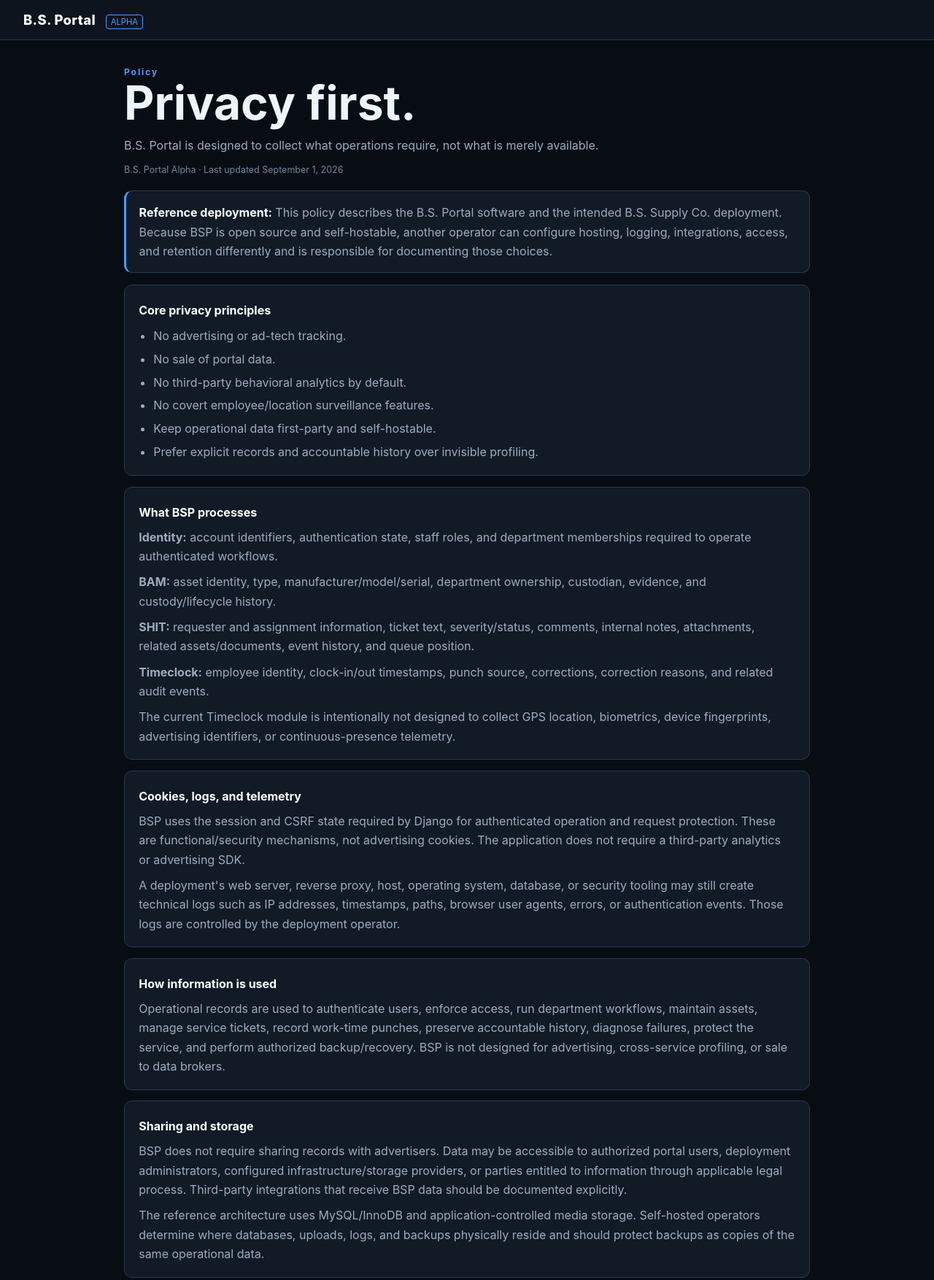
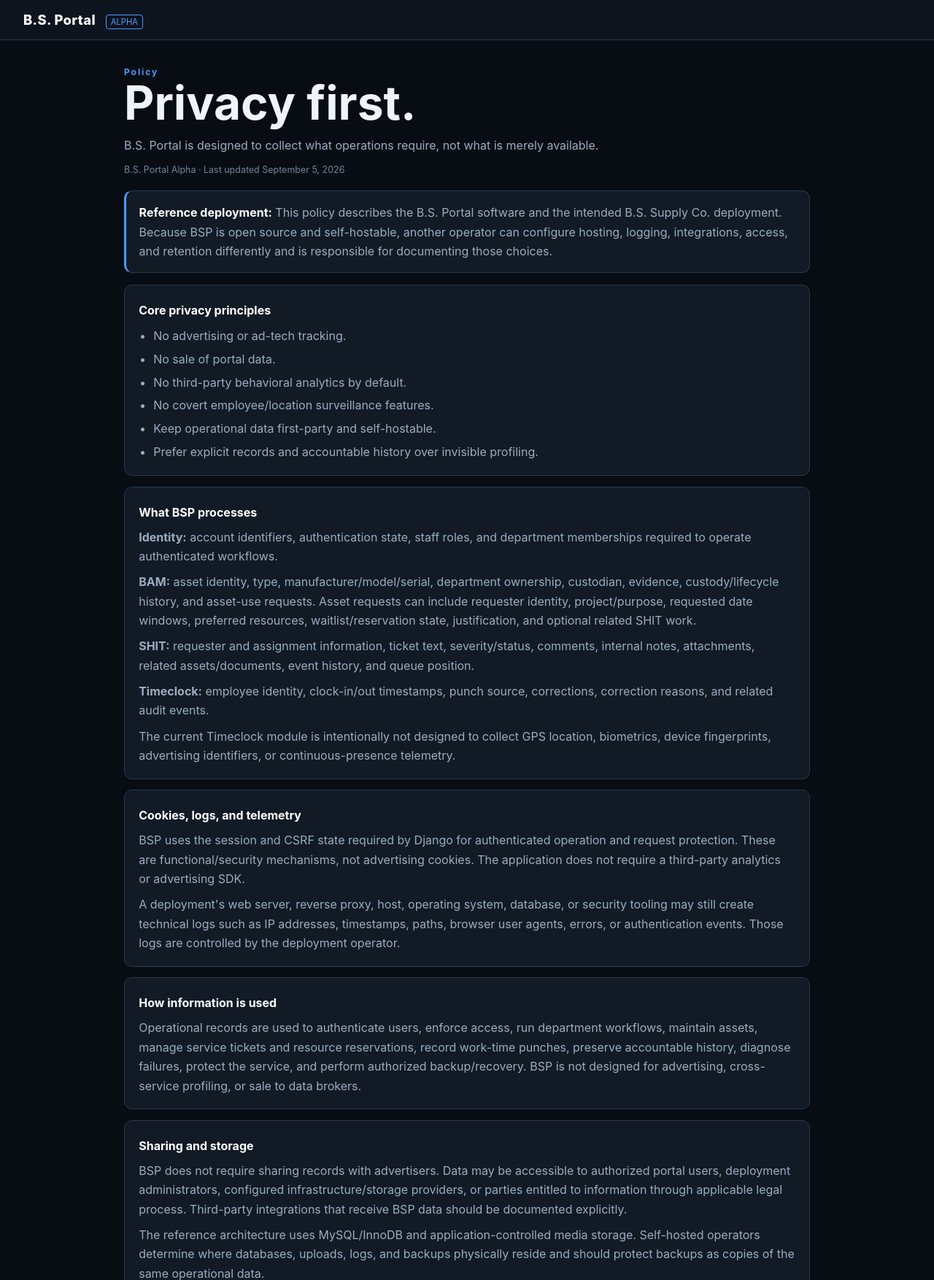
Before and after one commit to yung-megafone/bs-portal, a Django app: page /privacy/ in a window 1280 px wide. Shown: the top 1754 px of the page at 73% size. Run offline with Django 5.2, Linux system fonts and the light colour scheme; parts of the project's set-up code (start-up, migrations or seed data) failed here and were passed over.

Commit message:
feat(privacy): update privacy policy with new last updated date and expanded BAM asset-use requests details

```diff
--- a/portal/apps/core/templates/core/privacy.html
+++ b/portal/apps/core/templates/core/privacy.html
@@ -13,7 +13,7 @@
         <span class="eyebrow">Policy</span>
         <h1>Privacy first.</h1>
         <p class="lede">B.S. Portal is designed to collect what operations require, not what is merely available.</p>
-        <p class="policy-meta">B.S. Portal Alpha · Last updated September 1, 2026</p>
+        <p class="policy-meta">B.S. Portal Alpha · Last updated September 5, 2026</p>
     </header>
 
     <div class="policy-callout">
@@ -37,7 +37,7 @@
     <section class="policy-section">
         <h2>What BSP processes</h2>
         <p><strong>Identity:</strong> account identifiers, authentication state, staff roles, and department memberships required to operate authenticated workflows.</p>
-        <p><strong>BAM:</strong> asset identity, type, manufacturer/model/serial, department ownership, custodian, evidence, and custody/lifecycle history.</p>
+        <p><strong>BAM:</strong> asset identity, type, manufacturer/model/serial, department ownership, custodian, evidence, custody/lifecycle history, and asset-use requests. Asset requests can include requester identity, project/purpose, requested date windows, preferred resources, waitlist/reservation state, justification, and optional related SHIT work.</p>
         <p><strong>SHIT:</strong> requester and assignment information, ticket text, severity/status, comments, internal notes, attachments, related assets/documents, event history, and queue position.</p>
         <p><strong>Timeclock:</strong> employee identity, clock-in/out timestamps, punch source, corrections, correction reasons, and related audit events.</p>
         <p>The current Timeclock module is intentionally not designed to collect GPS location, biometrics, device fingerprints, advertising identifiers, or continuous-presence telemetry.</p>
@@ -61,7 +61,7 @@
         <h2>How information is used</h2>
         <p>
             Operational records are used to authenticate users, enforce access, run department workflows, maintain assets,
-            manage service tickets, record work-time punches, preserve accountable history, diagnose failures, protect the
+            manage service tickets and resource reservations, record work-time punches, preserve accountable history, diagnose failures, protect the
             service, and perform authorized backup/recovery. BSP is not designed for advertising, cross-service profiling,
             or sale to data brokers.
         </p>
```
